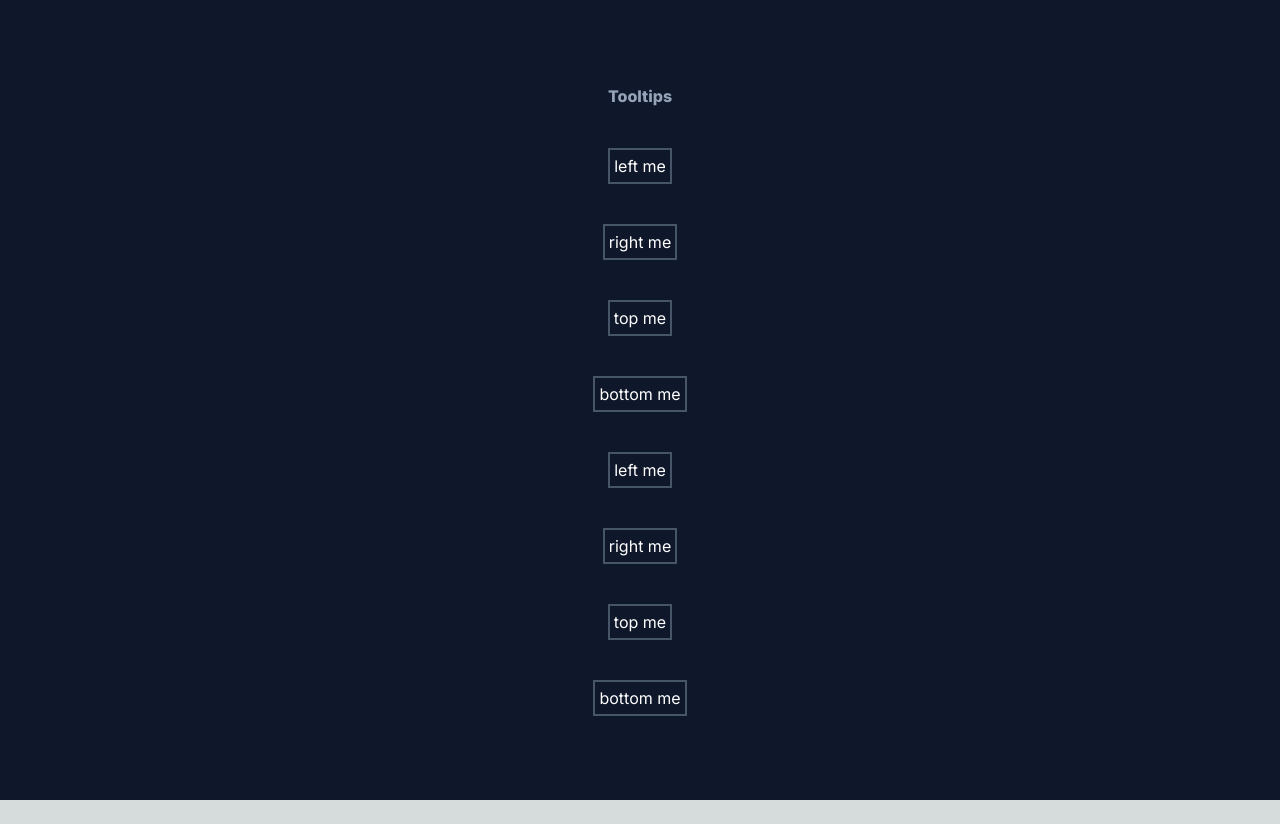
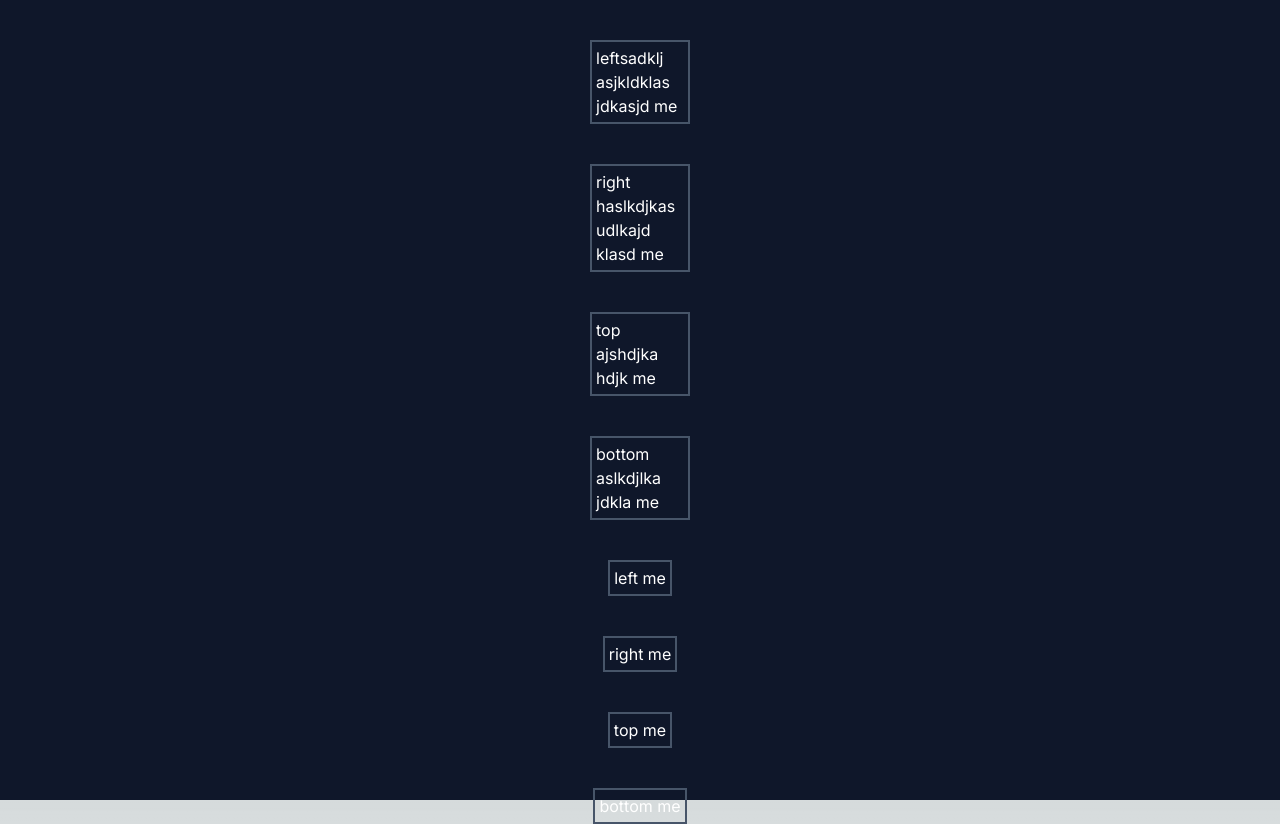
Before and after one commit to Sandbox-by-IEEE/SandboxIEEE, a Next.js app: page / in a window 1280 px wide. Before the commit the page ends 800 px from the top, so only its background shows below. Built offline with nearby package versions, Linux system fonts and the light colour scheme; a web font is replaced by a local one.

Commit message:
refactor: Position the tooltip right in the middle of the container and remove the translate props

```diff
--- a/src/app/page.tsx
+++ b/src/app/page.tsx
@@ -39,61 +39,37 @@ export default function Home() {
       {/* Tooltip */}
       <p className='text-slate-400 font-extrabold'>Tooltips</p>
 
-      <Tooltip
-        message='left me'
-        position='left'
-        translationX='-180px'
-        translationY='0px'
-      >
+      <Tooltip message='left me' position='left'>
+        <p className='border-2 border-slate-600 p-1 text-white w-[100px]'>
+          leftsadklj asjkldklas jdkasjd me
+        </p>
+      </Tooltip>
+      <Tooltip message='right me' position='right'>
+        <p className='border-2 border-slate-600 p-1 text-white w-[100px]'>
+          right haslkdjkas udlkajd klasd me
+        </p>
+      </Tooltip>
+      <Tooltip message='top me' position='top'>
+        <p className='border-2 border-slate-600 p-1 text-white w-[100px]'>
+          top ajshdjka hdjk me
+        </p>
+      </Tooltip>
+      <Tooltip message='bottom me' position='bottom'>
+        <p className='border-2 border-slate-600 p-1 text-white w-[100px]'>
+          bottom aslkdjlka jdkla me
+        </p>
+      </Tooltip>
+
+      <Tooltip message='left me' position='left' isWhite={false}>
         <p className='border-2 border-slate-600 p-1 text-white'>left me</p>
       </Tooltip>
-      <Tooltip message='right me' position='right' translationY='-10px'>
+      <Tooltip message='right me' position='right' isWhite={false}>
         <p className='border-2 border-slate-600 p-1 text-white'>right me</p>
       </Tooltip>
-      <Tooltip
-        message='top me'
-        position='top'
-        translationX='-15px'
-        translationY='-54px'
-      >
+      <Tooltip message='top me' position='top' isWhite={false}>
         <p className='border-2 border-slate-600 p-1 text-white'>top me</p>
       </Tooltip>
-      <Tooltip message='bottom me' position='bottom' translationY='40px'>
-        <p className='border-2 border-slate-600 p-1 text-white'>bottom me</p>
-      </Tooltip>
-
-      <Tooltip
-        message='left me'
-        position='left'
-        translationX='-180px'
-        translationY='0px'
-        isWhite={false}
-      >
-        <p className='border-2 border-slate-600 p-1 text-white'>left me</p>
-      </Tooltip>
-      <Tooltip
-        message='right me'
-        position='right'
-        translationY='-10px'
-        isWhite={false}
-      >
-        <p className='border-2 border-slate-600 p-1 text-white'>right me</p>
-      </Tooltip>
-      <Tooltip
-        message='top me'
-        position='top'
-        translationX='-15px'
-        translationY='-54px'
-        isWhite={false}
-      >
-        <p className='border-2 border-slate-600 p-1 text-white'>top me</p>
-      </Tooltip>
-      <Tooltip
-        message='bottom me'
-        position='bottom'
-        translationY='40px'
-        isWhite={false}
-      >
+      <Tooltip message='bottom me' position='bottom' isWhite={false}>
         <p className='border-2 border-slate-600 p-1 text-white'>bottom me</p>
       </Tooltip>
     </main>
--- a/src/components/Tooltip.tsx
+++ b/src/components/Tooltip.tsx
@@ -7,15 +7,11 @@ const Tooltip = ({
   message,
   position,
   children,
-  translationX = '0px',
-  translationY = '0px',
   isWhite = true,
 }: {
   position: string;
   message: string;
   children: React.ReactNode;
-  translationX?: string;
-  translationY?: string;
   isWhite?: boolean;
 }) => {
   const [isVisible, setIsVisible] = useState<boolean>(false);
@@ -54,26 +50,17 @@ const Tooltip = ({
           {children}
         </div>
         {isVisible && (
-          <div
-            className='absolute inset-0'
-            style={{
-              transform: `translate(${translationX}, ${translationY})`,
-            }}
-          >
-            <div className='relative flex justify-center items-center'>
-              <div className='absolute top-0 left-0 flex items-center flex-col'>
+          <div className='flex absolute bottom-0 translate-y-full left-1/2 -translate-x-1/2  items-center flex-col justify-center '>
             <Triangle position='bottom' isWhite={isWhite} />
             <p
               className={
                 isWhite
-                      ? 'px-2 py-1 text-black bg-white min-w-[100px] font-[600] rounded-md'
-                      : 'bg-[#ffe1b9] px-2 py-1 text-black min-w-[100px] font-[600] rounded-md'
+                  ? 'px-2 py-1 text-black bg-white min-w-[100px] font-bold rounded-md'
+                  : 'bg-[#ffe1b9] px-2 py-1 text-black min-w-[100px] font-bold rounded-md'
               }
             >
               {message}
             </p>
-              </div>
-            </div>
           </div>
         )}
       </div>
@@ -81,29 +68,22 @@ const Tooltip = ({
   }
   if (position === 'left') {
     return (
-      <div className='flex'>
+      <div className='flex relative'>
         <div onMouseEnter={handleMouseEnter} onMouseLeave={handleMouseLeave}>
           {children}
         </div>
         {isVisible && (
-          <div
-            className='relative flex justify-center items-center'
-            style={{
-              transform: `translate(${translationX}, ${translationY})`,
-            }}
-          >
-            <div className='absolute top-0 left-0 flex items-center'>
+          <div className='absolute top-1/2 -translate-y-1/2 left-0 -translate-x-full flex items-center justify-center'>
             <p
               className={
                 isWhite
-                    ? 'px-2 py-1 text-black bg-white min-w-[100px] font-[600] rounded-md'
-                    : 'bg-[#ffe1b9] px-2 py-1 text-black min-w-[100px] font-[600] rounded-md'
+                  ? 'px-2 py-1 text-black bg-white min-w-[100px] font-bold rounded-md'
+                  : 'bg-[#ffe1b9] px-2 py-1 text-black min-w-[100px] font-bold rounded-md'
               }
             >
               {message}
             </p>
             <Triangle position='left' isWhite={isWhite} />
-            </div>
           </div>
         )}
       </div>
@@ -111,29 +91,22 @@ const Tooltip = ({
   }
   if (position === 'right') {
     return (
-      <div className='flex'>
+      <div className='flex relative'>
         <div onMouseEnter={handleMouseEnter} onMouseLeave={handleMouseLeave}>
           {children}
         </div>
         {isVisible && (
-          <div className='relative flex justify-center items-center'>
-            <div
-              className='absolute top-0 left-0 flex items-center'
-              style={{
-                transform: `translate(${translationX}, ${translationY})`,
-              }}
-            >
+          <div className='absolute top-1/2 -translate-y-1/2 right-0 translate-x-full flex items-center justify-center '>
             <Triangle position='right' isWhite={isWhite} />
             <p
               className={
                 isWhite
-                    ? 'px-2 py-1 text-black bg-white min-w-[100px] font-[600] rounded-md'
-                    : 'bg-[#ffe1b9] px-2 py-1 text-black min-w-[100px] font-[600] rounded-md'
+                  ? 'px-2 py-1 text-black bg-white min-w-[100px] font-bold rounded-md'
+                  : 'bg-[#ffe1b9] px-2 py-1 text-black min-w-[100px] font-bold rounded-md'
               }
             >
               {message}
             </p>
-            </div>
           </div>
         )}
       </div>
@@ -145,26 +118,17 @@ const Tooltip = ({
         {children}
       </div>
       {isVisible && (
-        <div
-          className='absolute inset-0'
-          style={{
-            transform: `translate(${translationX}, ${translationY})`,
-          }}
-        >
-          <div className='relative flex justify-center items-center'>
-            <div className='absolute top-0 left-0 flex items-center flex-col'>
+        <div className='absolute top-0 -translate-y-full left-1/2 -translate-x-1/2 flex items-center justify-center flex-col'>
           <p
             className={
               isWhite
-                    ? 'px-2 py-1 text-black bg-white min-w-[100px] font-[600] rounded-md'
-                    : 'bg-[#ffe1b9] px-2 py-1 text-black min-w-[100px] font-[600] rounded-md'
+                ? 'px-2 py-1 text-black bg-white min-w-[100px] font-bold rounded-md'
+                : 'bg-[#ffe1b9] px-2 py-1 text-black min-w-[100px] font-bold rounded-md'
             }
           >
             {message}
           </p>
           <Triangle position='top' isWhite={isWhite} />
-            </div>
-          </div>
         </div>
       )}
     </div>
```
Lines whose indentation alone changed are shown as unchanged.
